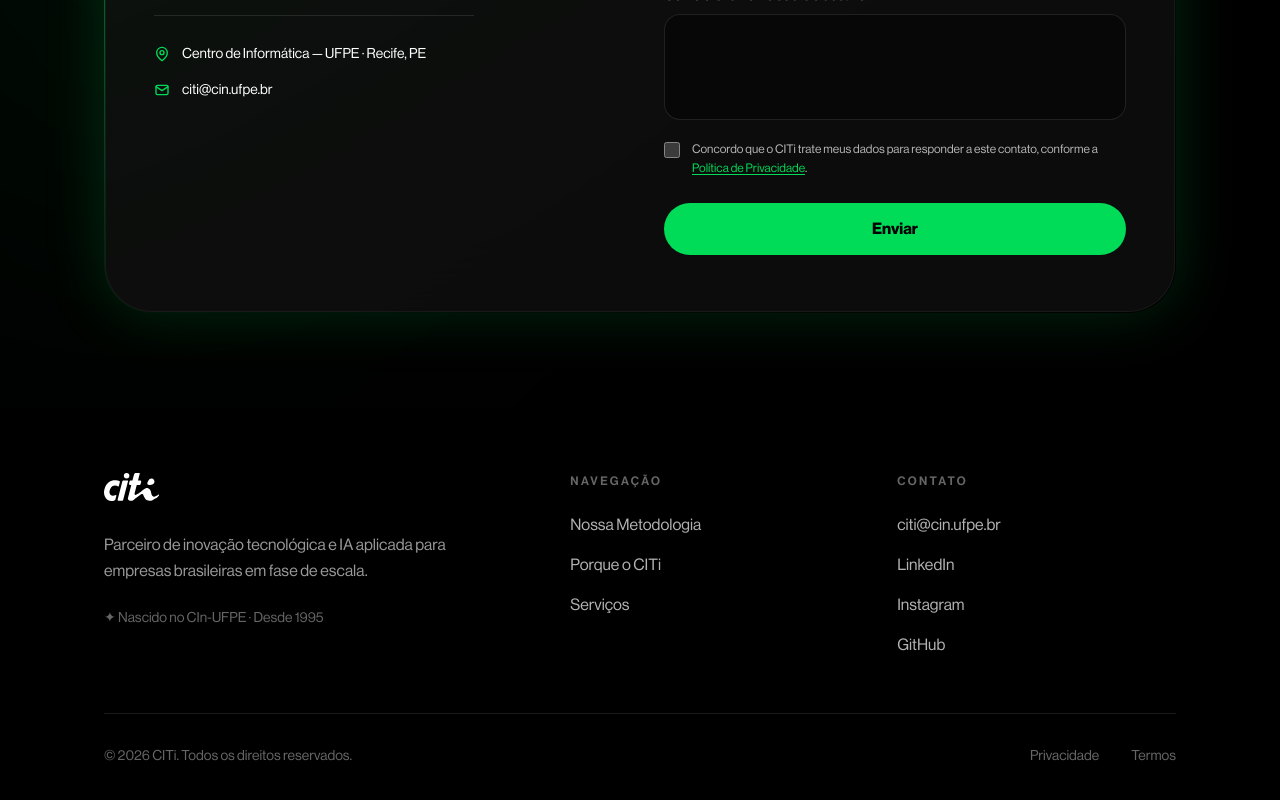
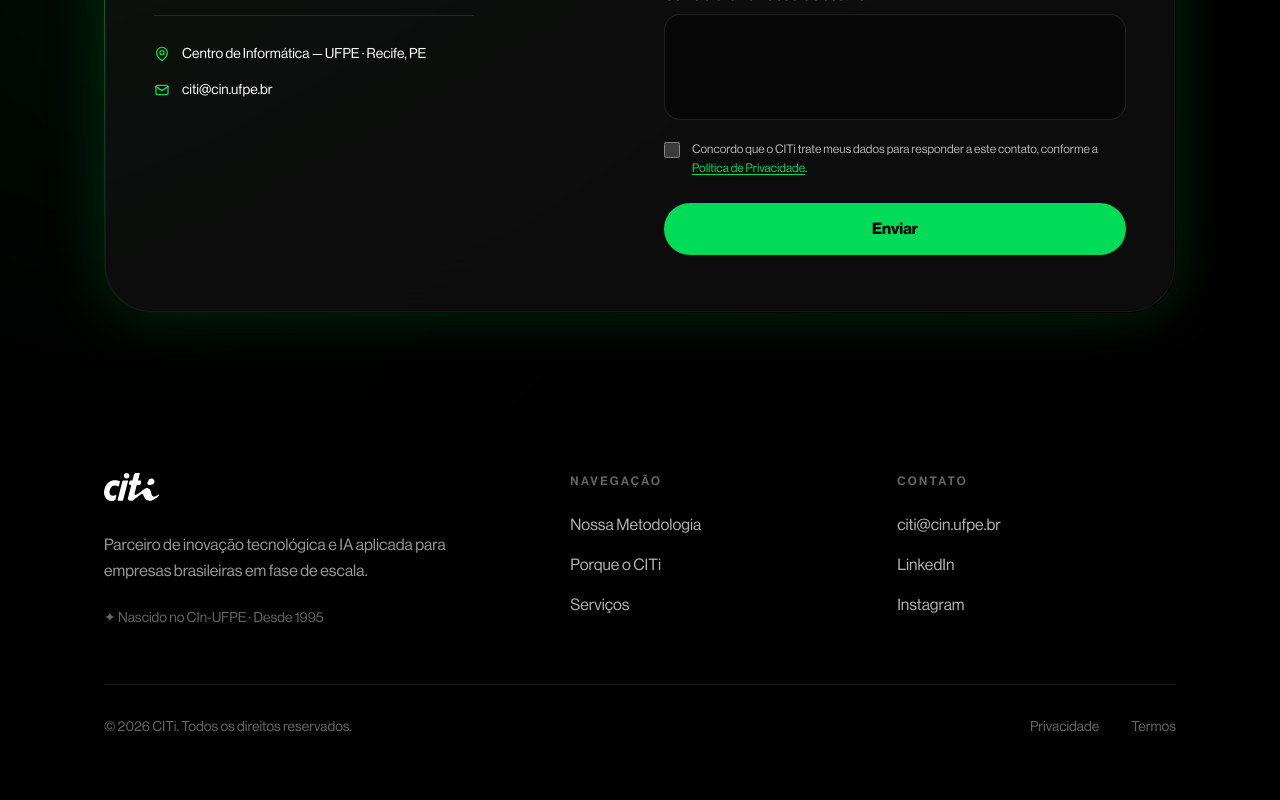
Before and after one commit to sofiaavallone/site-institucional-citi, a Next.js app in the folder apps/web/: page / in a window 1280 px wide. Shown: the part 3630-4430 px from the top of the page. Built offline with nearby package versions, Linux system fonts and the light colour scheme; no server answers.

Commit message:
fix: delete github link

```diff
--- a/apps/web/src/components/Footer/index.tsx
+++ b/apps/web/src/components/Footer/index.tsx
@@ -10,7 +10,6 @@
     href: "https://www.linkedin.com/company/citiufpe/",
   },
   { label: "Instagram", href: "https://www.instagram.com/citiufpe/" },
-  { label: "GitHub", href: "https://github.com/CITi-UFPE" },
 ];
 
 /**
```
